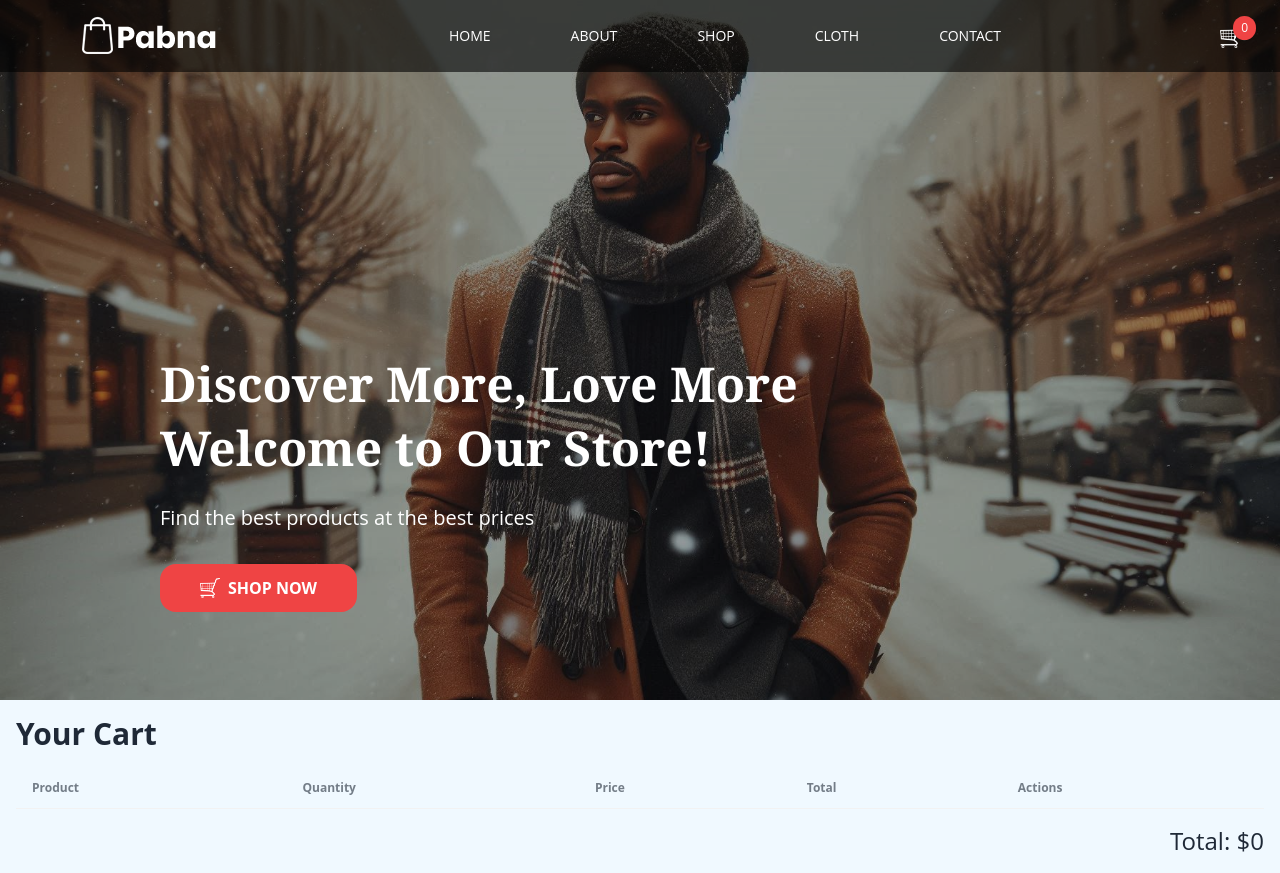
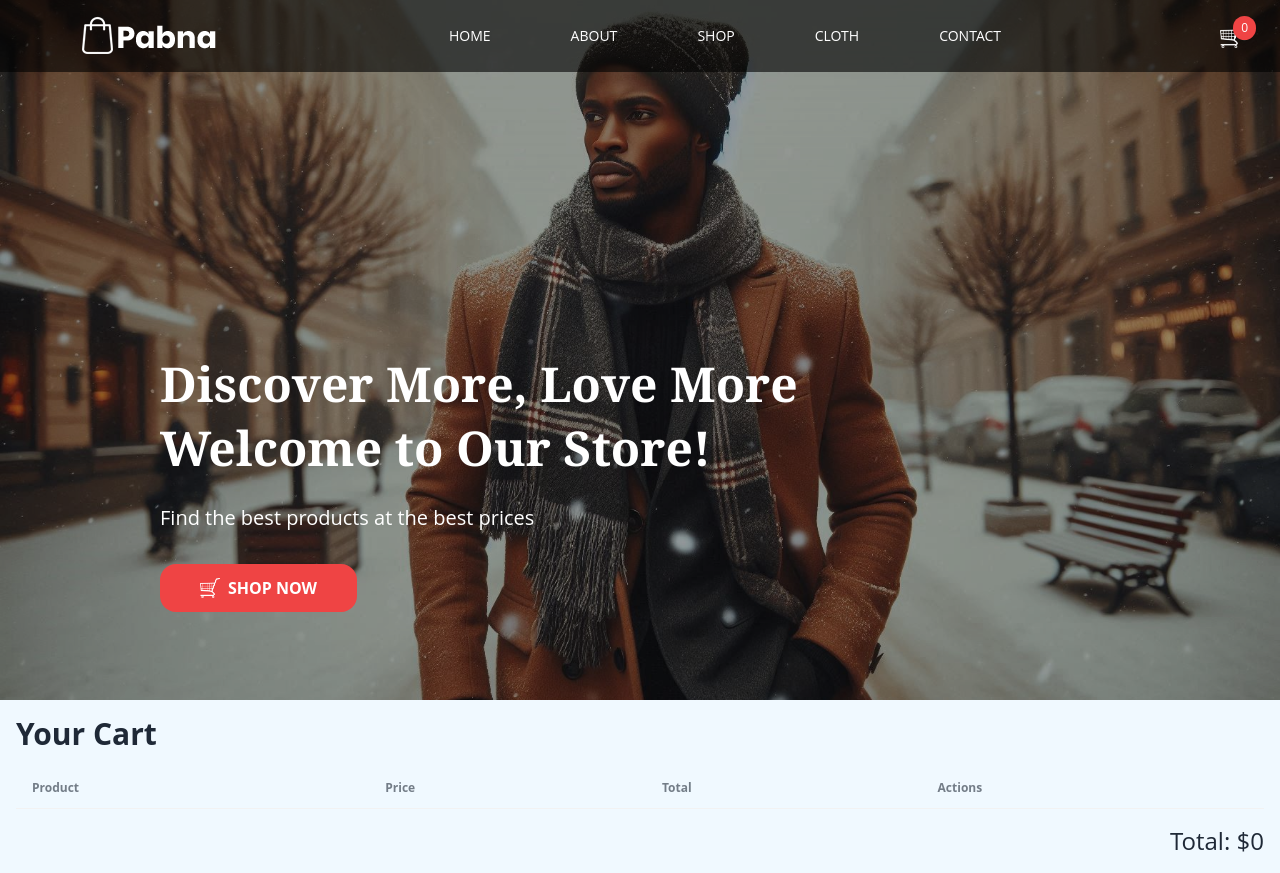
Before and after one commit to shitaldalavi3/Frontend-eCommerce-API, a React (Vite) app: page /cart in a window 1280 px wide. Built offline with nearby package versions, Linux system fonts and the light colour scheme.

Commit message:
no changes

```diff
--- a/src/Pages/CartPage.jsx
+++ b/src/Pages/CartPage.jsx
@@ -11,7 +11,6 @@ const CartPage = () => {
         <thead>
           <tr>
             <th>Product</th>
-            <th>Quantity</th>
             <th>Price</th>
             <th>Total</th>
             <th>Actions</th>
```
